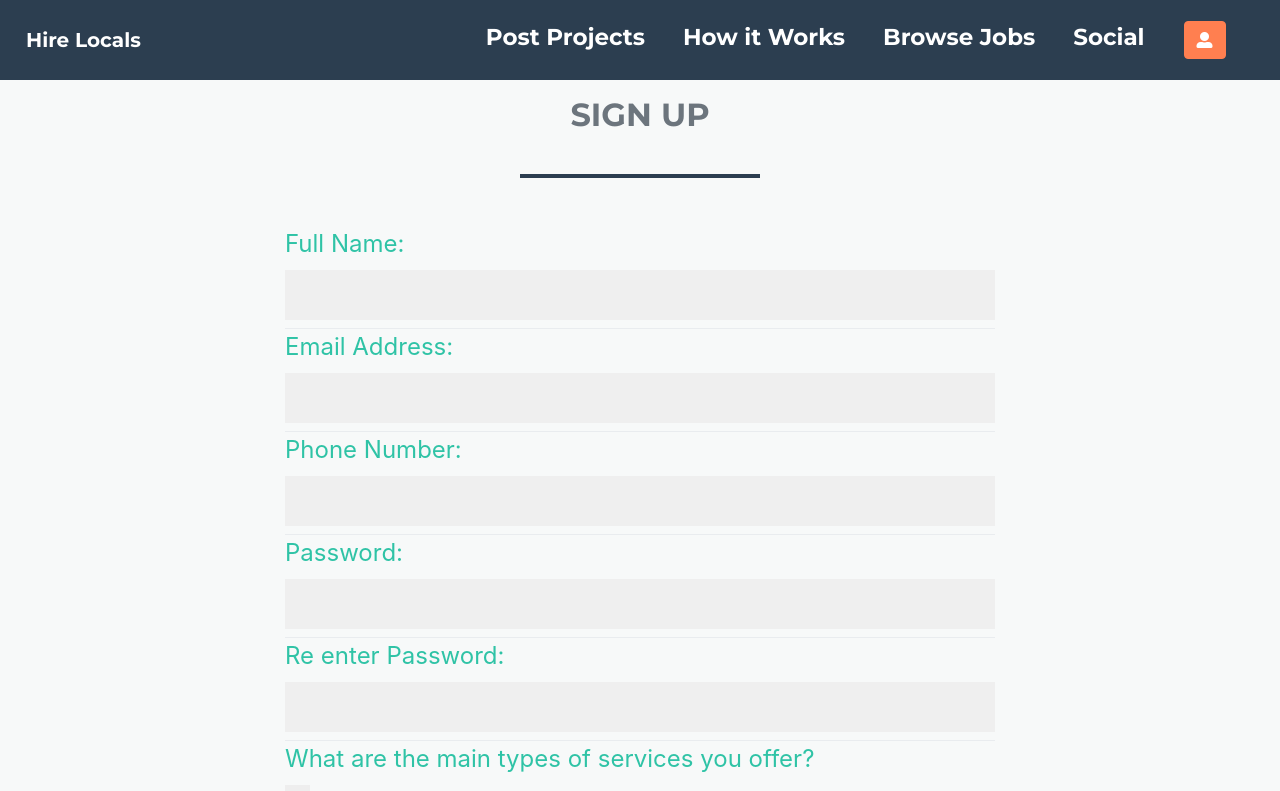
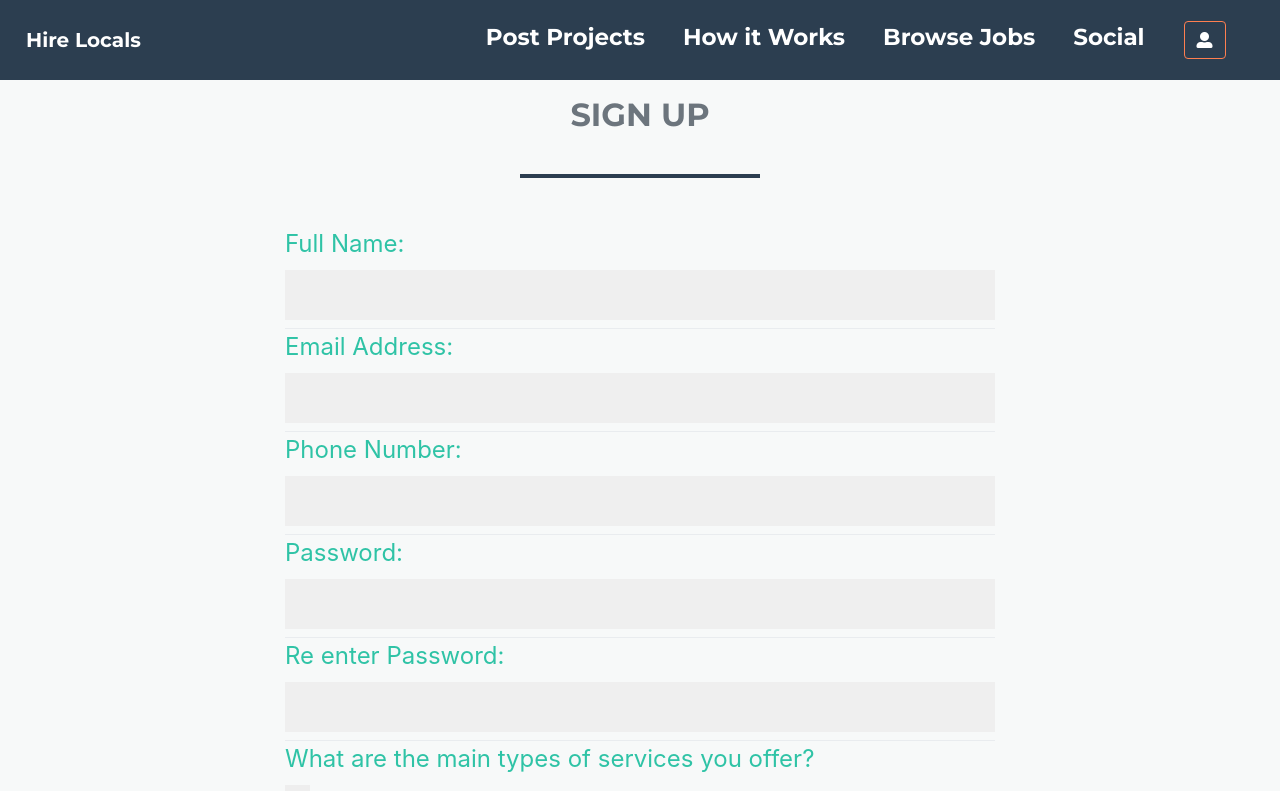
Before and after one commit to Davsip/local-devs, a React (Create React App) app in the folder client/: page /userProfileForm in a window 1280 px wide. Shown: the top 791 px of the page. Built offline with nearby package versions, Linux system fonts and the light colour scheme; what auth0-js would draw is missing.

Commit message:
added logged-in/not-logged-in functionality to silo

```diff
--- a/client/src/App.css
+++ b/client/src/App.css
@@ -523,12 +523,23 @@ a:focus, a:hover, a:active {
   color: #128f76;
 }
 
+/* Login Icon Colors */
+button.not-logged-in {
+  background-color: #2c3e50!important;
+  border: 1px solid #ff7f50!important;
+}
+
+button.logged-in {
+  background-color: #ff7f50!important;
+  border: 1px solid #ff7f50!important;
+}
+
 .btn-primary,
 .btn-primary:hover,
 .btn-primary:active,
 .btn-primary:visited,
 .nav-link.active,
-button.btn-secondary {
+button.modal-close {
   background-color: #ff7f50 !important;
   border: 1px solid #ff7f50 !important;
 }
--- a/client/src/pages/AdminDash/AdminDash.js
+++ b/client/src/pages/AdminDash/AdminDash.js
@@ -171,7 +171,7 @@ class AdminDash extends Component {
             <ul className="navbar-nav mr-auto">
                 <li>
                     <div className="dropdown icon-tab ">
-                        <button className="btn btn-secondary dropdown-togglen text-nav " type="button" id="dropdownMenuButton" data-toggle="dropdown"
+                        <button className="btn btn-secondary dropdown-togglen text-nav logged-in" type="button" id="dropdownMenuButton" data-toggle="dropdown"
                             aria-haspopup="true" aria-expanded="false">
                             <i className="fas fa-user-alt"></i>
                         </button>
@@ -224,7 +224,7 @@ class AdminDash extends Component {
                 </li>
                 <li>
                     <div className="dropdown icon-tab ">
-                        <button className="btn btn-secondary dropdown-togglen text-nav" type="button" id="dropdownMenuButton" data-toggle="dropdown"
+                        <button className="btn btn-secondary dropdown-togglen text-nav not-logged-in" type="button" id="dropdownMenuButton" data-toggle="dropdown"
                             aria-haspopup="true" aria-expanded="false">
                             <i className="fas fa-user-alt"></i>
                         </button>
--- a/client/src/pages/UserDash/UserDash.js
+++ b/client/src/pages/UserDash/UserDash.js
@@ -90,7 +90,7 @@ class UserDash extends Component {
                     <ul className="navbar-nav mr-auto">
                         <li>
                             <div className="dropdown icon-tab ">
-                                <button className="btn btn-secondary dropdown-togglen text-nav " type="button" id="dropdownMenuButton" data-toggle="dropdown"
+                                <button className="btn btn-secondary dropdown-togglen text-nav logged-in" type="button" id="dropdownMenuButton" data-toggle="dropdown"
                                     aria-haspopup="true" aria-expanded="false">
                                     <i className="fas fa-user-alt"></i>
                                 </button>
@@ -143,7 +143,7 @@ class UserDash extends Component {
                             </li>
                             <li>
                                 <div className="dropdown icon-tab ">
-                                    <button className="btn btn-secondary dropdown-togglen text-nav" type="button" id="dropdownMenuButton" data-toggle="dropdown"
+                                    <button className="btn btn-secondary dropdown-togglen text-nav not-logged-in" type="button" id="dropdownMenuButton" data-toggle="dropdown"
                                         aria-haspopup="true" aria-expanded="false">
                                         <i className="fas fa-user-alt"></i>
                                     </button>
--- a/client/src/pages/UserProfileForm/UserProfileForm.js
+++ b/client/src/pages/UserProfileForm/UserProfileForm.js
@@ -117,7 +117,7 @@ class UserProfileForm extends Component {
                 <ul className="navbar-nav mr-auto">
                     <li>
                         <div className="dropdown icon-tab ">
-                            <button className="btn btn-secondary dropdown-togglen text-nav " type="button" id="dropdownMenuButton" data-toggle="dropdown"
+                            <button className="btn btn-secondary dropdown-togglen text-nav logged-in" type="button" id="dropdownMenuButton" data-toggle="dropdown"
                                 aria-haspopup="true" aria-expanded="false">
                                 <i className="fas fa-user-alt"></i>
                             </button>
@@ -170,7 +170,7 @@ class UserProfileForm extends Component {
                         </li>
                         <li>
                             <div className="dropdown icon-tab ">
-                                <button className="btn btn-secondary dropdown-togglen text-nav" type="button" id="dropdownMenuButton" data-toggle="dropdown"
+                                <button className="btn btn-secondary dropdown-togglen text-nav not-logged-in" type="button" id="dropdownMenuButton" data-toggle="dropdown"
                                     aria-haspopup="true" aria-expanded="false">
                                     <i className="fas fa-user-alt"></i>
                                 </button>
```
